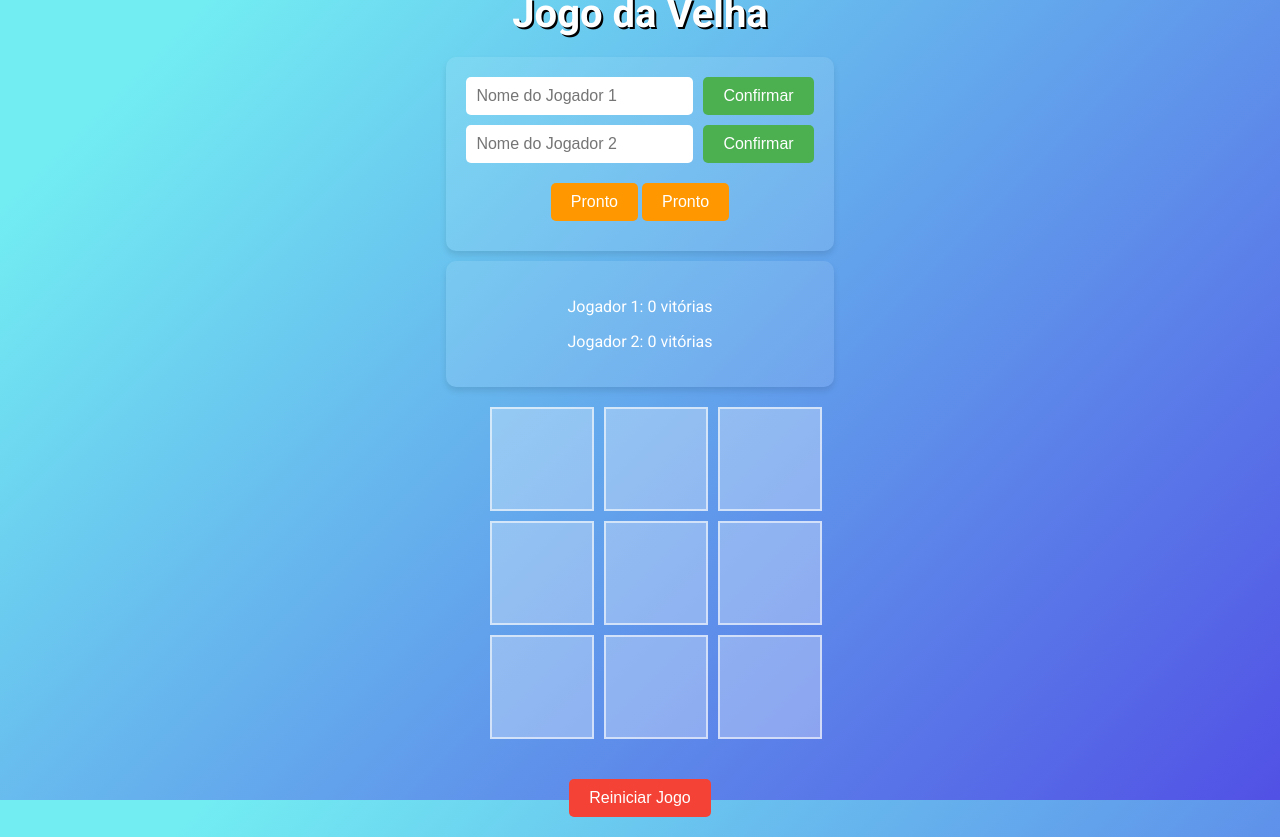
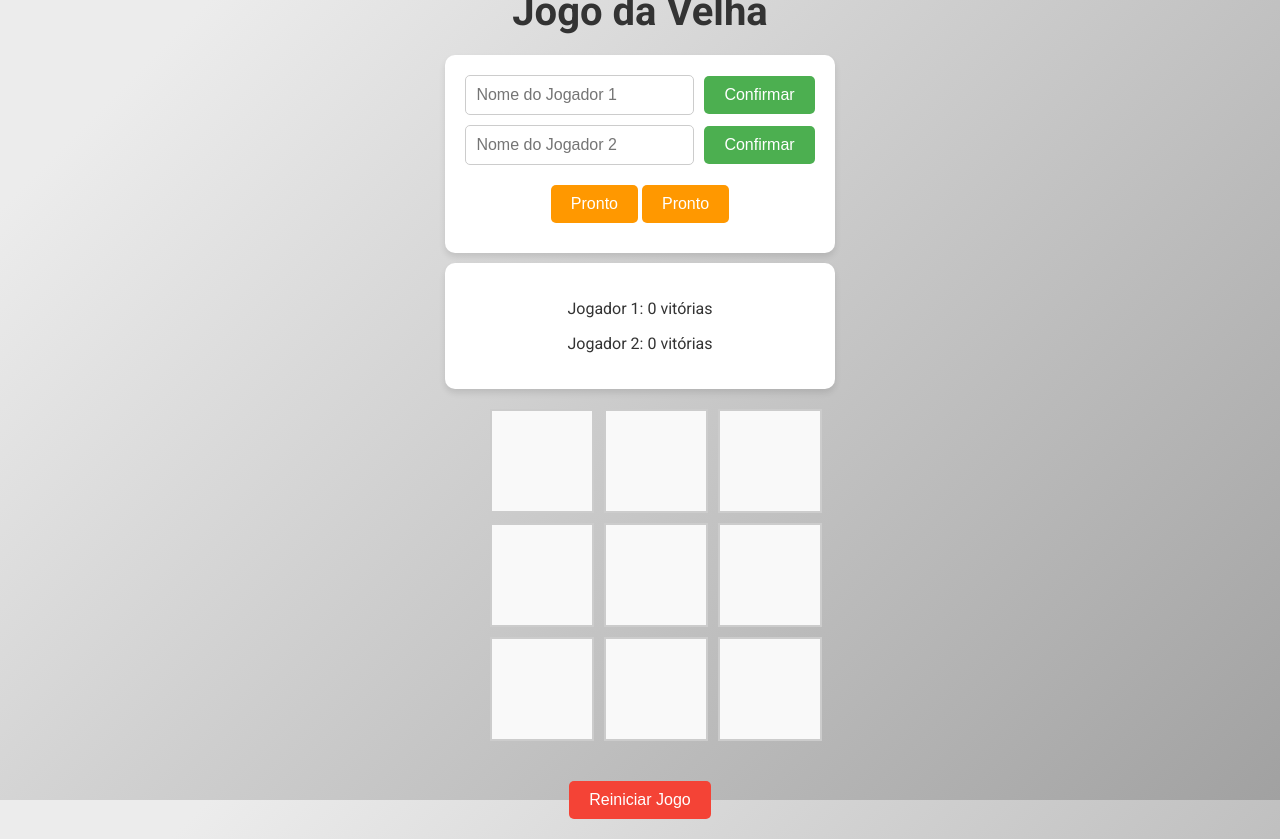
Before and after one commit to vsserra/jogodavelha, a website: page public/index.html in a window 1280 px wide. Drawn offline with nearby package versions, Linux system fonts and the light colour scheme; no server answers.

Commit message:
Update styles.css

```diff
--- a/public/styles.css
+++ b/public/styles.css
@@ -3,24 +3,24 @@ body {
     justify-content: center;
     align-items: center;
     height: 100vh;
-    background: linear-gradient(135deg, #72edf2 10%, #5151e5 100%);
+    background: linear-gradient(135deg, #ececec 10%, #a1a1a1 100%);
     margin: 0;
     font-family: 'Roboto', sans-serif;
 }
 
 #game {
     text-align: center;
-    color: #fff;
+    color: #333;
 }
 
 h1 {
     font-size: 2.5em;
     margin-bottom: 0.5em;
-    text-shadow: 2px 2px #000;
+    color: #333;
 }
 
 .card {
-    background: rgba(255, 255, 255, 0.1);
+    background: #fff;
     border-radius: 10px;
     padding: 20px;
     margin: 10px;
@@ -38,7 +38,7 @@ h1 {
     flex: 1;
     padding: 10px;
     margin-right: 10px;
-    border: none;
+    border: 1px solid #ccc;
     border-radius: 5px;
     font-size: 1em;
     outline: none;
@@ -46,7 +46,7 @@ h1 {
 }
 
 .player-input input:focus {
-    box-shadow: 0 0 10px rgba(255, 255, 255, 0.8);
+    box-shadow: 0 0 10px rgba(0, 0, 0, 0.1);
 }
 
 .player-input button {
@@ -85,6 +85,7 @@ h1 {
     margin: 20px 0;
     display: none;
     animation: countdown 1s infinite;
+    color: #333;
 }
 
 @keyframes countdown {
@@ -104,8 +105,8 @@ h1 {
 .cell {
     width: 100px;
     height: 100px;
-    background-color: rgba(255, 255, 255, 0.3);
-    border: 2px solid rgba(255, 255, 255, 0.6);
+    background-color: #f9f9f9;
+    border: 2px solid #ccc;
     display: flex;
     justify-content: center;
     align-items: center;
@@ -115,7 +116,7 @@ h1 {
 }
 
 .cell:hover {
-    background-color: rgba(255, 255, 255, 0.5);
+    background-color: #e0e0e0;
     transform: scale(1.1);
 }
 
@@ -138,6 +139,7 @@ h1 {
 #message {
     font-size: 1.2em;
     margin-top: 20px;
+    color: #333;
 }
 
 @media (max-width: 600px) {
```
